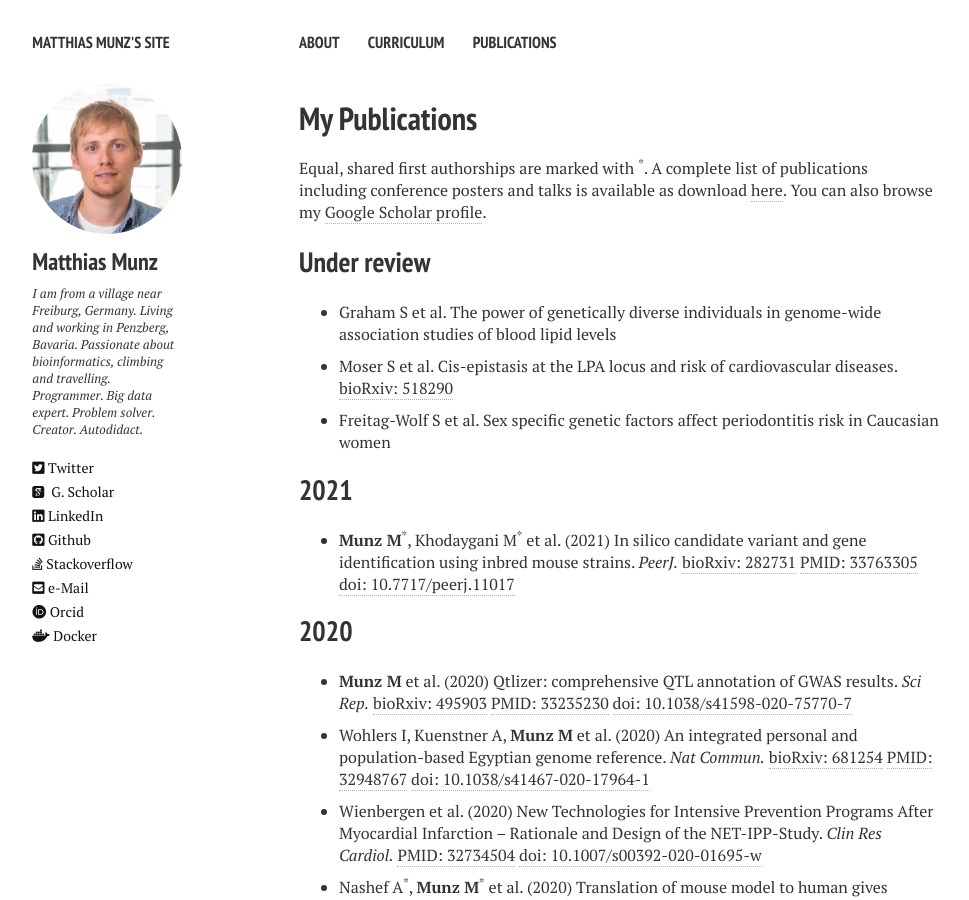
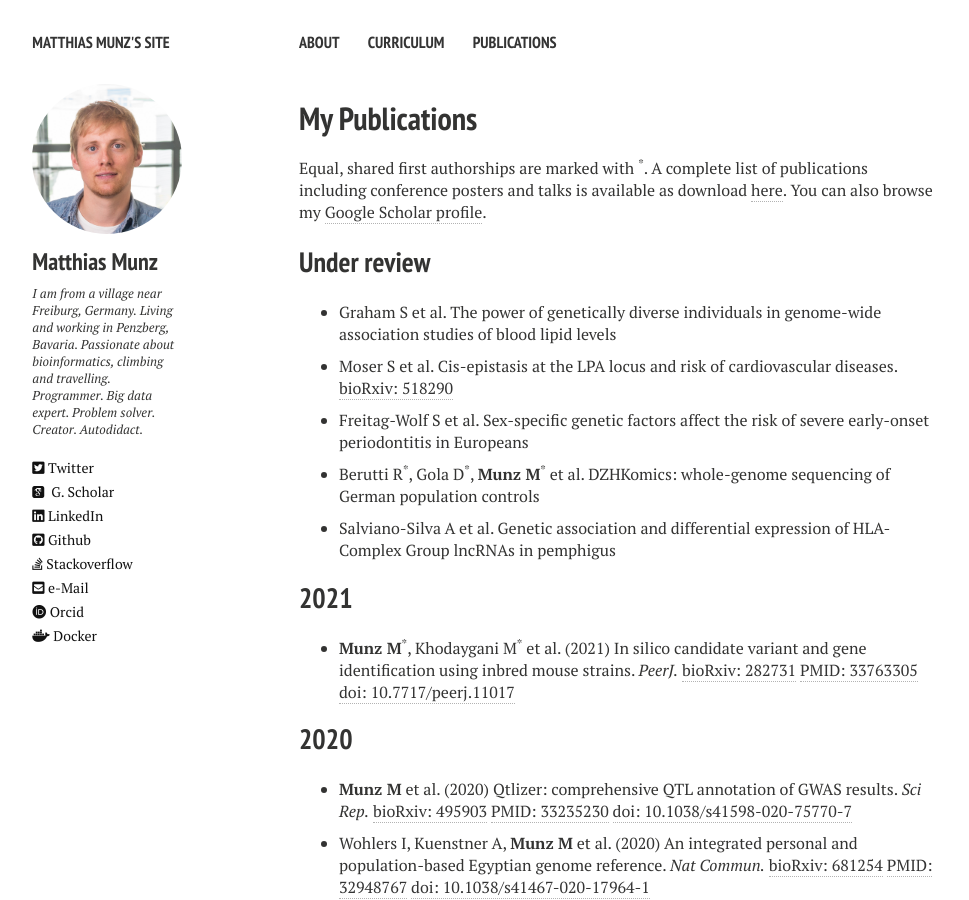
Before and after one commit to matmu/matmu.github.io-deprecated, a Jekyll site: the page built from _pages/publications.md, in a window 1280 px wide and 900 px high. Shown: the whole window, without its empty margins (21-990 px from the left). Built offline with Jekyll 4.4.1, drawn with Linux system fonts in a browser that asks for light colours; nearby versions of some CDN libraries.

Commit message:
Update publications.yml

```diff
--- a/_data/publications.yml
+++ b/_data/publications.yml
@@ -8,7 +8,11 @@
       biorxiv: 518290
       biorxiv_link: https://doi.org/10.1101/518290
     - authors: "Freitag-Wolf S et al."
-      title: "Sex specific genetic factors affect periodontitis risk in Caucasian women"
+      title: "Sex-specific genetic factors affect the risk of severe early-onset periodontitis in Europeans"
+    - authors: "Berutti R<sup>*</sup>, Gola D<sup>*</sup>, <b>Munz M</b><sup>*</sup> et al."
+      title: "DZHKomics: whole-genome sequencing of German population controls"
+    - authors: "Salviano-Silva A et al."
+      title: "Genetic association and differential expression of HLA-Complex Group lncRNAs in pemphigus"
 
 - year: 2021
   publications:
```
